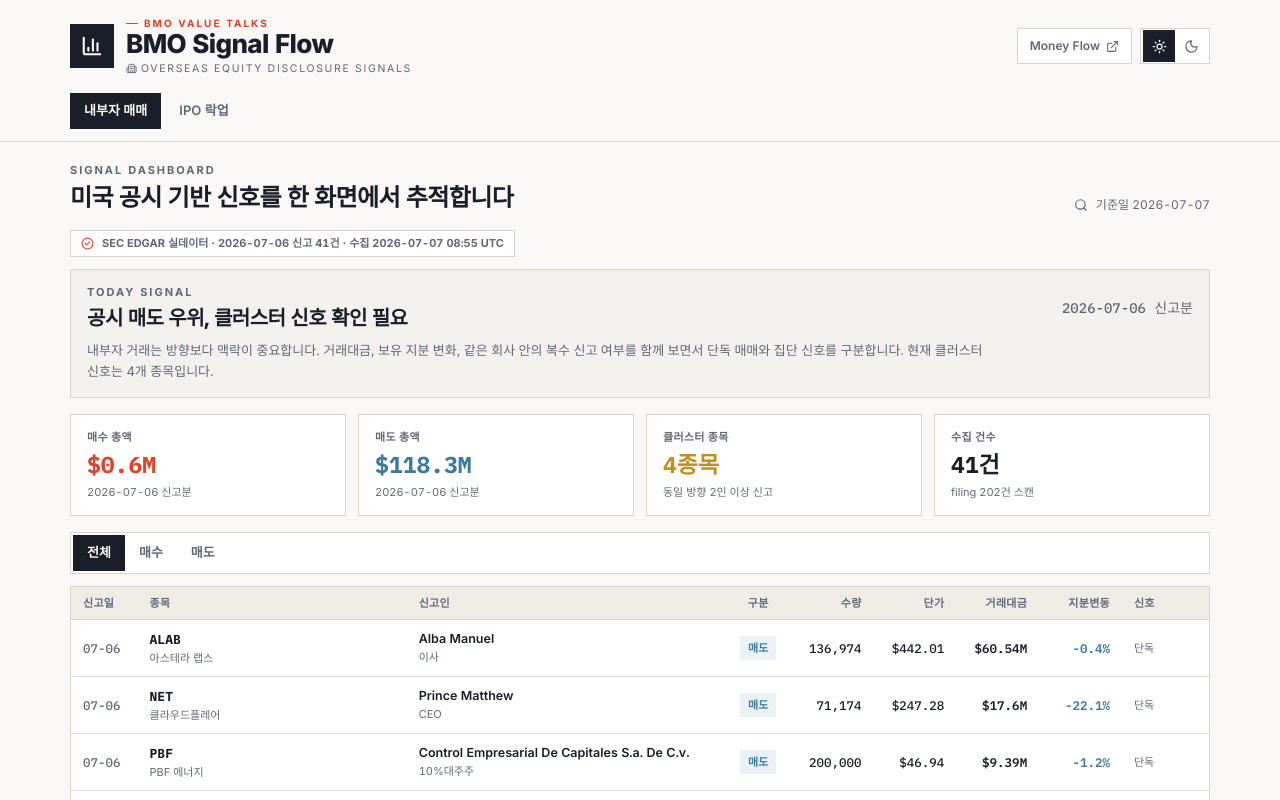
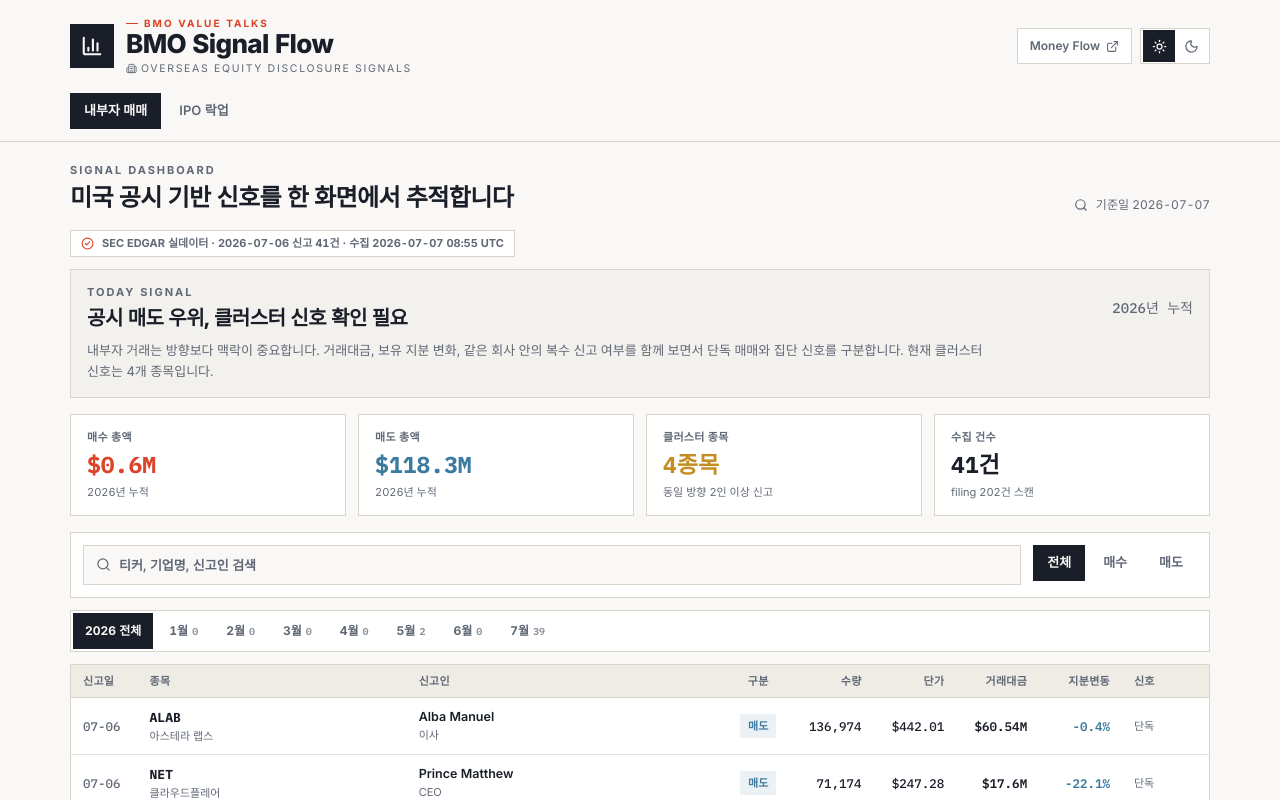
Before and after one commit to bemorebb66-stack/bmo-antman, a React (Vite) app in the folder site/: page / in a window 1280 px wide. Shown: the top 800 px of the page. Built offline with nearby package versions, Linux system fonts and the light colour scheme.

Commit message:
Add insider search and monthly filters

```diff
--- a/site/src/App.tsx
+++ b/site/src/App.tsx
@@ -22,6 +22,7 @@
 type Tab = "insider" | "lockup";
 type Theme = "light" | "dark";
 type TxFilter = "전체" | "매수" | "매도";
+type MonthFilter = "전체" | "01" | "02" | "03" | "04" | "05" | "06" | "07";
 
 const fmtUSD = (n: number, digits = 0) =>
   "$" + n.toLocaleString("en-US", { maximumFractionDigits: digits });
@@ -54,6 +55,8 @@
 const companyName = (ticker: string, fallback: string) => companyKo[ticker] ?? fallback;
 const normalizeTx = (txType: string): TxFilter | string =>
   txType.includes("매수") ? "매수" : txType.includes("매도") ? "매도" : txType;
+const tradeMonth = (trade: Pick<InsiderTrade, "filedDate" | "txDate">) =>
+  (trade.txDate || trade.filedDate).slice(5, 7) as MonthFilter;
 
 function ThemeButton({ theme, setTheme }: { theme: Theme; setTheme: (theme: Theme) => void }) {
   return (
@@ -162,27 +165,48 @@
 
 function InsiderTab({ trades, meta }: { trades: InsiderTrade[]; meta: InsiderMeta | null }) {
   const [filter, setFilter] = useState<TxFilter>("전체");
+  const [month, setMonth] = useState<MonthFilter>("전체");
+  const [query, setQuery] = useState("");
   const normalized = useMemo(
     () => trades.map((trade) => ({ ...trade, txType: normalizeTx(trade.txType) })),
     [trades]
   );
+  const monthCounts = useMemo(() => {
+    const counts: Record<string, number> = {};
+    for (const trade of normalized) {
+      const key = tradeMonth(trade);
+      counts[key] = (counts[key] ?? 0) + 1;
+    }
+    return counts;
+  }, [normalized]);
   const rows = useMemo(
-    () =>
-      normalized
+    () => {
+      const q = query.trim().toLowerCase();
+      return normalized
         .filter((trade) => filter === "전체" || trade.txType === filter)
-        .sort((a, b) => b.value - a.value),
-    [filter, normalized]
+        .filter((trade) => month === "전체" || tradeMonth(trade) === month)
+        .filter((trade) => {
+          if (!q) return true;
+          const koName = companyName(trade.ticker, trade.company);
+          return [trade.ticker, trade.company, koName, trade.filer, trade.role, trade.txType]
+            .join(" ")
+            .toLowerCase()
+            .includes(q);
+        })
+        .sort((a, b) => b.value - a.value);
+    },
+    [filter, month, normalized, query]
   );
-  const buyValue = normalized
+  const buyValue = rows
     .filter((trade) => trade.txType === "매수")
     .reduce((sum, trade) => sum + trade.value, 0);
-  const sellValue = normalized
+  const sellValue = rows
     .filter((trade) => trade.txType === "매도")
     .reduce((sum, trade) => sum + trade.value, 0);
   const clusterCompanies = new Set(
-    normalized.filter((trade) => trade.clusterCount >= 2).map((trade) => trade.ticker)
+    rows.filter((trade) => trade.clusterCount >= 2).map((trade) => trade.ticker)
   ).size;
-  const subLabel = meta ? `${meta.filedDate} 신고분` : "샘플 데이터";
+  const subLabel = month === "전체" ? "2026년 누적" : `2026년 ${Number(month)}월`;
 
   return (
     <div>
@@ -206,16 +230,46 @@
         <Stat label="클러스터 종목" value={`${clusterCompanies}종목`} sub="동일 방향 2인 이상 신고" tone="warn" />
         <Stat
           label="수집 건수"
-          value={`${trades.length}건`}
+          value={`${rows.length}건`}
           sub={meta?.filingsScanned ? `filing ${meta.filingsScanned}건 스캔` : "최근 2주 누적"}
         />
       </div>
 
-      <div className="mt-4 flex border border-border bg-card p-0.5">
-        {(["전체", "매수", "매도"] as const).map((option) => (
-          <Pill key={option} active={filter === option} onClick={() => setFilter(option)}>
-            {option}
-          </Pill>
+      <div className="mt-4 grid gap-3 border border-border bg-card p-3 lg:grid-cols-[1fr_auto]">
+        <label className="flex h-10 items-center gap-2 border border-border bg-background px-3">
+          <Search size={15} className="text-muted-foreground" />
+          <input
+            value={query}
+            onChange={(event) => setQuery(event.target.value)}
+            placeholder="티커, 기업명, 신고인 검색"
+            className="h-full min-w-0 flex-1 bg-transparent text-[13px] font-semibold outline-none placeholder:text-muted-foreground"
+          />
+        </label>
+        <div className="flex flex-wrap gap-1">
+          {(["전체", "매수", "매도"] as const).map((option) => (
+            <Pill key={option} active={filter === option} onClick={() => setFilter(option)}>
+              {option}
+            </Pill>
+          ))}
+        </div>
+      </div>
+
+      <div className="mt-3 flex flex-wrap gap-1 border border-border bg-card p-0.5">
+        {(["전체", "01", "02", "03", "04", "05", "06", "07"] as const).map((option) => (
+          <button
+            key={option}
+            onClick={() => setMonth(option)}
+            className={`h-9 px-3 text-[12px] font-bold transition-colors ${
+              month === option
+                ? "bg-foreground text-background"
+                : "text-muted-foreground hover:bg-secondary hover:text-foreground"
+            }`}
+          >
+            {option === "전체" ? "2026 전체" : `${Number(option)}월`}
+            {option !== "전체" && (
+              <span className="num ml-1 text-[10px] opacity-70">{monthCounts[option] ?? 0}</span>
+            )}
+          </button>
         ))}
       </div>
 
@@ -279,6 +333,11 @@
             ))}
           </tbody>
         </table>
+        {rows.length === 0 && (
+          <div className="border-t border-border px-4 py-10 text-center text-[13px] font-semibold text-muted-foreground">
+            선택한 조건에 맞는 내부자 매매 기록이 없습니다.
+          </div>
+        )}
       </div>
     </div>
   );
```
Also changed, not shown: 6 other files (tests, documents, lock files or other folders).
